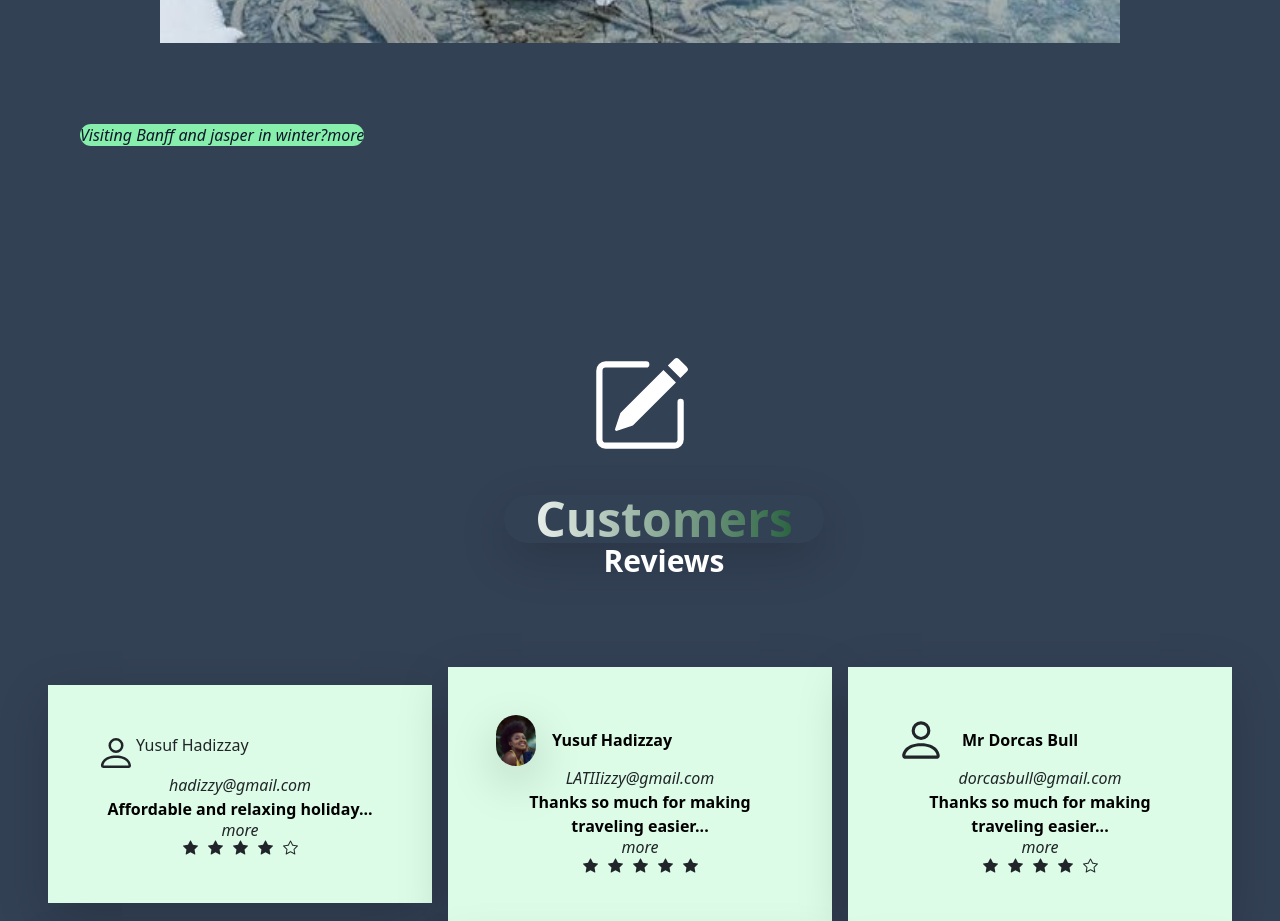
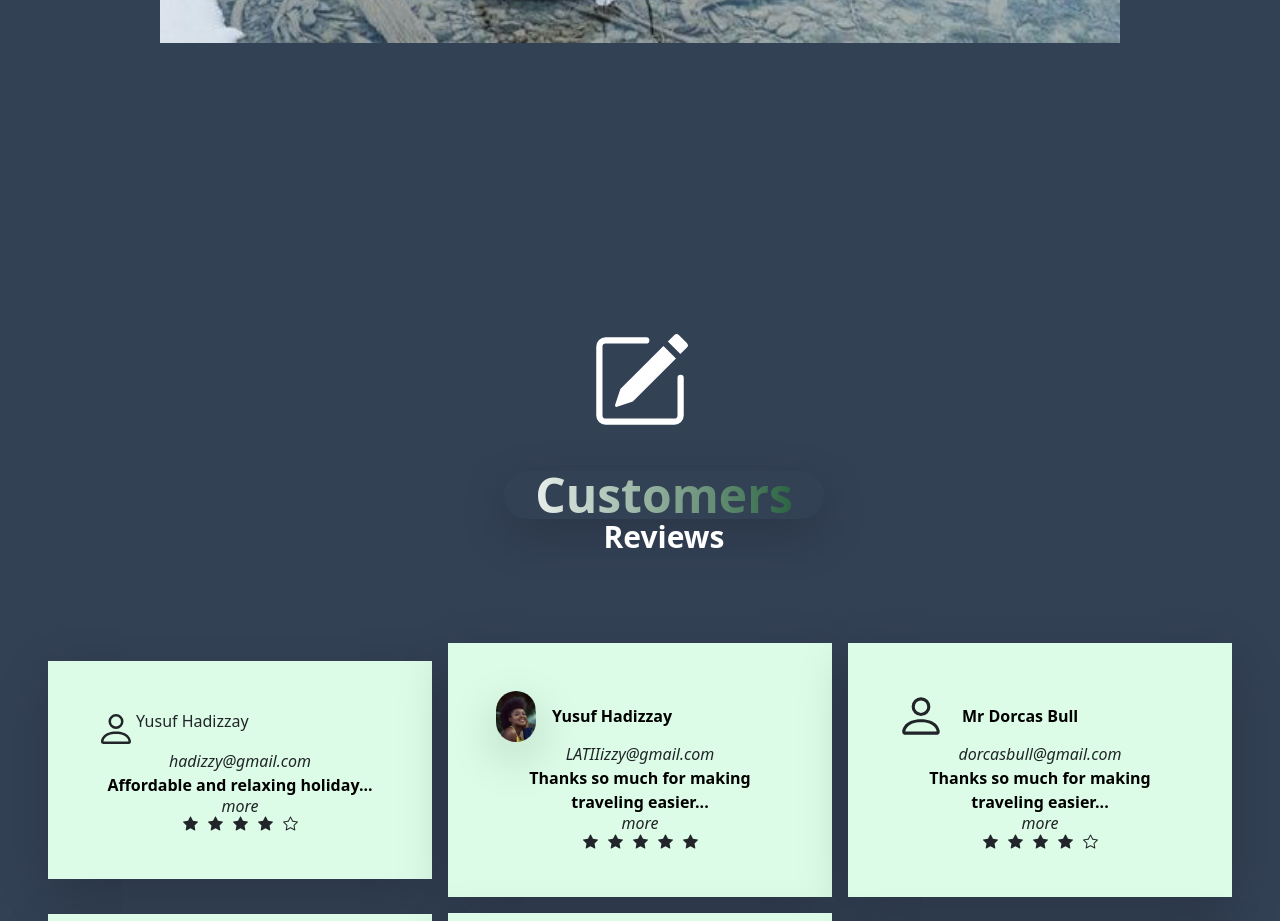
Before and after one commit to HadizahRodiah/Travel, a React (Vite) app: page / in a window 1280 px wide. Shown: the part 3500-4421 px from the top of the page. Built offline with nearby package versions, Linux system fonts and the light colour scheme.

Commit message:
Add files via upload

```diff
--- a/src/Reserve.jsx
+++ b/src/Reserve.jsx
@@ -22,32 +22,32 @@ const Reserve = () => {
   <div class="carousel-inner px-20 ">
     <div className="carousel-item active">
       <img src={Iml} className="d-block w-100 p-20" alt="..."/>
-       <cite className='bg-green-300 w-96 item-center  text-slate-900  round rounded-full'>Visiting Banff and jasper in winter?<a>more</a></cite>
+       <cite className='bg-green-300 w-96 item-center  text-slate-900 hidden round rounded-full'>Visiting Banff and jasper in winter?<a>more</a></cite>
     </div>
     <div class="carousel-item">
       <img src={Imo} className="d-block w-100 p-20" alt="..."/>
-      <cite className='bg-green-300 w-96 item-center  text-slate-900  round rounded-full'>Top 7 ski-in-ski-out Accommodations in sugar Mountain,North Carolina<a>More</a></cite>
+      <cite className='bg-green-300 w-96 item-center  text-slate-900  hidden round rounded-full'>Top 7 ski-in-ski-out Accommodations in sugar Mountain,North Carolina<a>More</a></cite>
     </div>
     <div class="carousel-item">
       <img src={Imk} className="d-block w-100 p-20" alt="..."/>
-      <cite className='bg-green-300 w-96 item-center  text-slate-900  round rounded-full'>Amazing over Water bungalows,Hotel suites <a>More</a></cite>
+      <cite className='bg-green-300 w-96 item-center  text-slate-900 hidden round rounded-full'>Amazing over Water bungalows,Hotel suites <a>More</a></cite>
     </div>
     <div class="carousel-item">
       <img src={Imj} className="d-block w-100 p-20" alt="..."/>
-      <cite className='bg-green-300 w-96 item-center  text-slate-900  round rounded-full'>Switzerland in winter, a non skiers guide ,the ginger wanderlust <a>more</a> </cite>
+      <cite className='bg-green-300 w-96 item-center  text-slate-900 hidden round rounded-full'>Switzerland in winter, a non skiers guide ,the ginger wanderlust <a>more</a> </cite>
     </div>
     <div class="carousel-item">
       <img src={Imm} className="d-block w-100 p-20" alt="..."/>
-      <cite className='bg-green-300 w-96 item-center  text-slate-900  round rounded-full'> Switzerland in winter, nice mountain view <a>more</a> </cite>
+      <cite className='bg-green-300 w-96 item-center  text-slate-900 hidden round rounded-full'> Switzerland in winter, nice mountain view <a>more</a> </cite>
     </div>
     <div class="carousel-item">
       <img src={Imn} className="d-block w-100 p-20" alt="..."/>
-      <cite className='bg-green-300 w-96 item-center  text-slate-900  round rounded-full'>The wintry enchantment of an Alpine village <a>more</a></cite>
+      <cite className='bg-green-300 w-96 item-center  text-slate-900 hidden round rounded-full'>The wintry enchantment of an Alpine village <a>more</a></cite>
 
     </div>
     <div class="carousel-item">
       <img src={Imo} className="d-block w-100 p-20" alt="..."/>
-      <cite className='bg-green-300 w-96 item-center  text-slate-900  round rounded-full'> Top 7 ski-in-ski-out Accommodations in sugar Mountain,North Carolina<a>More</a></cite>
+      <cite className='bg-green-300 w-96 item-center  text-slate-900 hidden round rounded-full'> Top 7 ski-in-ski-out Accommodations in sugar Mountain,North Carolina<a>More</a></cite>
 
     </div>
 
```
